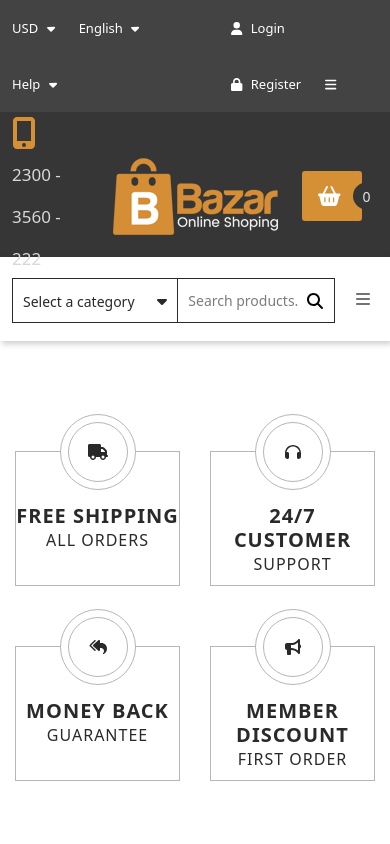
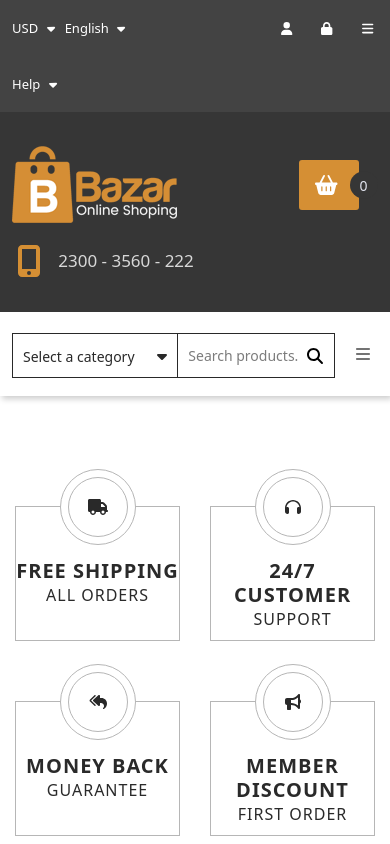
Before and after one commit to DawSeg/furnitureShop, a React (Create React App) app: page / in a window 390 px wide. Shown: the top 844 px of the page. Built offline with nearby package versions, Linux system fonts and the light colour scheme.

Commit message:
addHeaderRWD

```diff
--- a/src/components/layout/CompanyClaim/CompanyClaim.js
+++ b/src/components/layout/CompanyClaim/CompanyClaim.js
@@ -13,14 +13,14 @@ const CompanyClaim = () => {
   return (
     <div className={styles.root}>
       <div className='container'>
-        <div className='row align-items-center'>
+        <div className={'row align-items-center'}>
           <div className={`col text-left ${styles.phoneNumber}`}>
             <p>
               <FontAwesomeIcon className={styles.icon} icon={faMobileAlt} /> 2300 - 3560 -
               222
             </p>
           </div>
-          <div className='col text-center'>
+          <div className='col text-md-center'>
             <a href='#'>
               <img src='/images/logo.png' alt='Bazar' />
             </a>
--- a/src/components/layout/CompanyClaim/CompanyClaim.module.scss
+++ b/src/components/layout/CompanyClaim/CompanyClaim.module.scss
@@ -3,8 +3,12 @@
 .root {
   background-color: $header-bg;
 
-  :global(.container) > :global(.row) {
+  :global(.container)> :global(.row) {
     height: 145px;
+  }
+
+  .logo {
+    text-align: center;
   }
 
   .phoneNumber {
@@ -26,6 +30,7 @@
   }
 
   .cart {
+    text-align: end;
     .cartBox {
       display: inline-block;
       position: relative;
@@ -73,3 +78,21 @@
     }
   }
 }
+
+@media (max-width: 767px) {
+  .root {
+    position: relative;
+    height: 200px;
+
+    .phoneNumber {
+      position: absolute;
+      bottom: 15%;
+      left: 5px;
+    }
+
+    .cart {
+      position: absolute;
+      right: 5%;
+    }
+  }
+}
--- a/src/components/layout/TopBar/TopBar.js
+++ b/src/components/layout/TopBar/TopBar.js
@@ -10,7 +10,7 @@ const TopBar = () => (
   <div className={styles.root}>
     <div className='container'>
       <div className='row'>
-        <div className={`col text-left ${styles.topOptions}`}>
+        <div className={'col text-left ' + styles.topOptions}>
           <ul>
             <li>
               <a href='#'>
@@ -33,12 +33,14 @@ const TopBar = () => (
           <ul>
             <li>
               <a href='#'>
-                <FontAwesomeIcon className={styles.icon} icon={faUser} /> Login
+                <FontAwesomeIcon className={styles.icon} icon={faUser} />
+                <span> Login</span>
               </a>
             </li>
             <li>
               <a href='#'>
-                <FontAwesomeIcon className={styles.icon} icon={faLock} /> Register
+                <FontAwesomeIcon className={styles.icon} icon={faLock} />
+                <span> Register</span>
               </a>
             </li>
             <li>
--- a/src/components/layout/TopBar/TopBar.module.scss
+++ b/src/components/layout/TopBar/TopBar.module.scss
@@ -32,11 +32,34 @@
     }
   }
 
-  .topMenu ul li {
-    margin-left: 1.5rem;
+  .topMenu {
+    text-align: end;
 
-    .icon {
-      margin-right: 5px;
+    ul li {
+      margin-left: 1.5rem;
+
+      .icon {
+        margin-right: 5px;
+      }
+    }
+  }
+
+
+}
+
+@media (max-width: 767px) {
+
+  .root {
+
+    .topMenu {
+
+      span {
+        font-size: 0px;
+      }
+    }
+
+    .topOptions ul li {
+      margin-right: 10px;
     }
   }
 }
```
